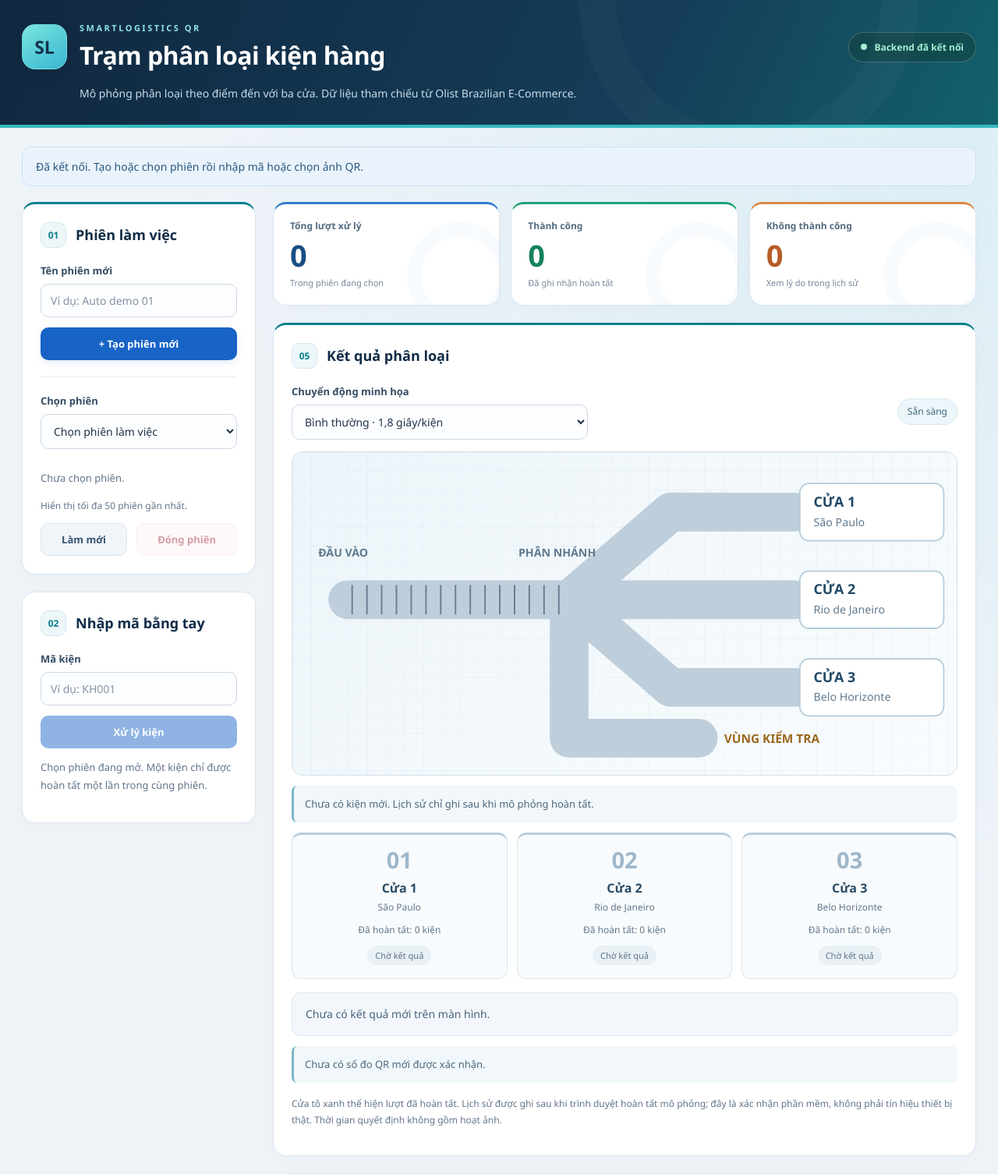
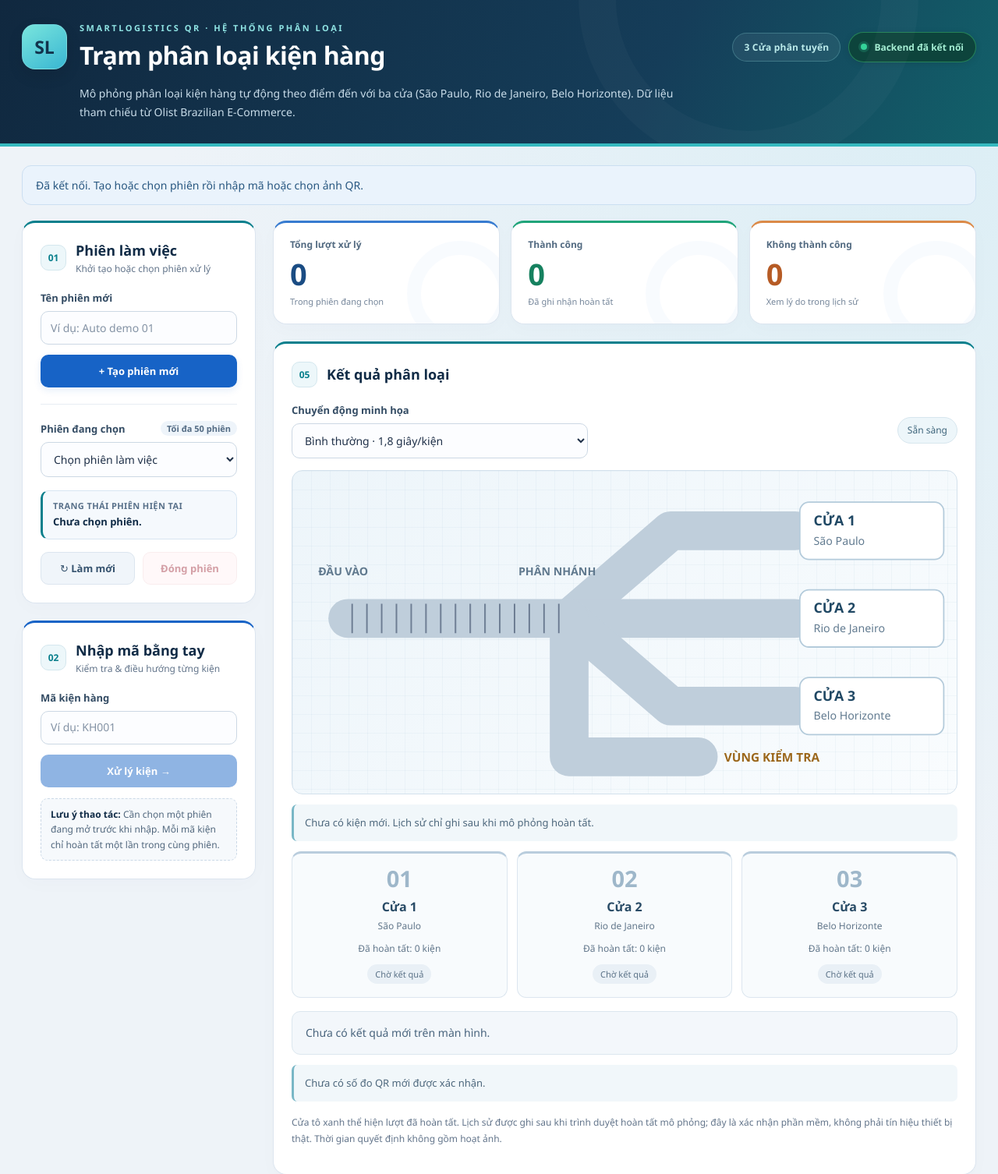
Before and after one commit to tam2006/smart-logistics-nhom-10, a Flask app: page / in a window 1280 px wide. Shown: the top 1506 px of the page at 78% size. Run offline with Flask 3, Linux system fonts and the light colour scheme; data comes from the database, SQL or seed files in the repository; data that the repository does not hold is empty.

Commit message:
Chinh giao dien dau trang, phien lam viec va nhap tay

```diff
--- a/static/style.css
+++ b/static/style.css
@@ -1020,3 +1020,170 @@ footer {
     transition: none !important;
   }
 }
+/* =========================================================
+   PHẦN 1: ĐẦU TRANG, PHIÊN LÀM VIỆC & NHẬP TAY
+   ========================================================= */
+
+.header-status-group {
+  display: flex;
+  align-items: center;
+  flex-wrap: wrap;
+  gap: 10px;
+}
+
+.station-pill {
+  padding: 9px 14px;
+  border: 1px solid #8fe3e340;
+  border-radius: 100px;
+  background: #ffffff10;
+  color: #bcebeb;
+  font-size: 12px;
+  font-weight: 600;
+  letter-spacing: 0.2px;
+}
+
+.connection {
+  box-shadow: 0 2px 10px #00000018;
+  transition: background-color 0.2s ease, color 0.2s ease, border-color 0.2s ease;
+}
+
+.connection[data-state="ok"] {
+  border-color: #4ade8066;
+  color: #a5efd4;
+  background: #0d443c;
+}
+
+.connection[data-state="ok"]::before {
+  background: #34d399;
+  box-shadow: 0 0 0 3px #34d39933;
+}
+
+.connection[data-state="error"] {
+  border-color: #fca5a566;
+  color: #ffd0d0;
+  background: #6b252b;
+}
+
+.connection[data-state="error"]::before {
+  background: #f87171;
+  box-shadow: 0 0 0 3px #f8717133;
+}
+
+.section-subtitle {
+  margin: 2px 0 0;
+  color: var(--muted);
+  font-size: 12px;
+  font-weight: 400;
+}
+
+.control-sidebar .card {
+  position: relative;
+}
+
+.manual-card {
+  border-top: 3px solid var(--blue);
+}
+
+.label-row {
+  display: flex;
+  align-items: center;
+  justify-content: space-between;
+  gap: 8px;
+  margin-bottom: 8px;
+}
+
+.label-row label {
+  margin-bottom: 0;
+}
+
+.limit-tag {
+  padding: 2px 8px;
+  border-radius: 999px;
+  background: #eef4fa;
+  color: #536b84;
+  font-size: 11px;
+  font-weight: 600;
+}
+
+.session-info-box {
+  margin: 4px 0 16px;
+  padding: 11px 13px;
+  border: 1px solid #d7e5f2;
+  border-left: 3px solid var(--teal);
+  border-radius: 10px;
+  background: #f5f9fd;
+}
+
+.session-info-label {
+  display: block;
+  margin-bottom: 4px;
+  color: #587089;
+  font-size: 11px;
+  font-weight: 700;
+  text-transform: uppercase;
+  letter-spacing: 0.4px;
+}
+
+.session-info-text {
+  margin: 0;
+  color: var(--navy);
+  font-size: 13px;
+  font-weight: 600;
+  line-height: 1.5;
+  overflow-wrap: anywhere;
+}
+
+.session-actions {
+  display: grid;
+  grid-template-columns: repeat(2, minmax(0, 1fr));
+  gap: 10px;
+}
+
+.session-actions .button {
+  width: 100%;
+  padding-inline: 10px;
+}
+
+.code-input {
+  font-family: Consolas, "Courier New", monospace;
+  font-size: 15px;
+  font-weight: 700;
+  letter-spacing: 0.8px;
+  text-transform: uppercase;
+}
+
+.code-input::placeholder {
+  font-family: "Segoe UI", Arial, sans-serif;
+  font-size: 14px;
+  font-weight: 400;
+  letter-spacing: normal;
+  text-transform: none;
+}
+
+.manual-hint {
+  margin-top: 14px;
+  padding: 10px 12px;
+  border-radius: 9px;
+  background: #f6f9fc;
+  border: 1px dashed #cbd9e7;
+  color: #52687e;
+  font-size: 12px;
+  line-height: 1.6;
+}
+
+.manual-hint strong {
+  color: var(--navy);
+}
+
+@media (max-width: 850px) {
+  .header-status-group {
+    width: 100%;
+    justify-content: flex-start;
+  }
+}
+
+@media (max-width: 420px) {
+  .session-actions {
+    grid-template-columns: 1fr;
+  }
+}
--- a/templates/index.html
+++ b/templates/index.html
@@ -32,25 +32,27 @@
   ></script>
 </head>
 
-<body>
 <header class="header">
     <div class="header-inner">
       <div class="brand">
         <div class="brand-mark" aria-hidden="true">SL</div>
 
         <div>
-          <p class="eyebrow">SMARTLOGISTICS QR</p>
+          <p class="eyebrow">SMARTLOGISTICS QR · HỆ THỐNG PHÂN LOẠI</p>
           <h1>Trạm phân loại kiện hàng</h1>
         </div>
       </div>
 
+      <div class="header-status-group">
+        <span class="station-pill">3 Cửa phân tuyến</span>
         <span id="connectionStatus" class="connection">
           Đang kết nối…
         </span>
       </div>
+    </div>
 
     <p class="header-description">
-      Mô phỏng phân loại theo điểm đến với ba cửa.
+      Mô phỏng phân loại kiện hàng tự động theo điểm đến với ba cửa (São Paulo, Rio de Janeiro, Belo Horizonte).
       Dữ liệu tham chiếu từ Olist Brazilian E-Commerce.
     </p>
   </header>
@@ -72,16 +74,20 @@
     </div>
 
     <div class="workspace">
-      <aside>
-        <section class="card">
+      <aside class="control-sidebar">
+        <section class="card session-card">
           <div class="section-heading">
             <span class="step">01</span>
+            <div>
               <h2>Phiên làm việc</h2>
+              <p class="section-subtitle">Khởi tạo hoặc chọn phiên xử lý</p>
+            </div>
           </div>
 
-          <form id="sessionForm">
+          <form id="sessionForm" class="p1-form">
             <label for="sessionName">Tên phiên mới</label>
 
+            <div class="input-action-stack">
               <input
                 id="sessionName"
                 type="text"
@@ -97,31 +103,36 @@
               >
                 + Tạo phiên mới
               </button>
+            </div>
           </form>
 
           <div class="divider"></div>
 
-          <label for="sessionSelect">Chọn phiên</label>
+          <div class="session-select-group">
+            <div class="label-row">
+              <label for="sessionSelect">Phiên đang chọn</label>
+              <span class="limit-tag">Tối đa 50 phiên</span>
+            </div>
 
             <select id="sessionSelect">
               <option value="">Chưa chọn phiên</option>
             </select>
 
-          <p id="sessionInfo" class="muted">
+            <div class="session-info-box">
+              <span class="session-info-label">Trạng thái phiên hiện tại</span>
+              <p id="sessionInfo" class="session-info-text">
                 Chưa chọn phiên.
               </p>
+            </div>
+          </div>
 
-          <p class="muted small">
-            Hiển thị tối đa 50 phiên gần nhất.
-          </p>
-
-          <div class="actions">
+          <div class="actions session-actions">
             <button
               id="refreshButton"
               class="button secondary"
               type="button"
             >
-              Làm mới
+              ↻ Làm mới
             </button>
 
             <button
@@ -135,17 +146,21 @@
           </div>
         </section>
 
-        <section class="card">
+        <section class="card manual-card">
           <div class="section-heading">
             <span class="step">02</span>
+            <div>
               <h2>Nhập mã bằng tay</h2>
+              <p class="section-subtitle">Kiểm tra &amp; điều hướng từng kiện</p>
+            </div>
           </div>
 
-          <form id="parcelForm">
-            <label for="parcelCode">Mã kiện</label>
+          <form id="parcelForm" class="p1-form">
+            <label for="parcelCode">Mã kiện hàng</label>
 
             <input
               id="parcelCode"
+              class="code-input"
               type="text"
               maxlength="64"
               placeholder="Ví dụ: KH001"
@@ -160,14 +175,13 @@
               type="submit"
               disabled
             >
-              Xử lý kiện
+              Xử lý kiện →
             </button>
           </form>
 
-          <p class="muted">
-            Chọn phiên đang mở. Một kiện chỉ được hoàn tất
-            một lần trong cùng phiên.
-          </p>
+          <div class="manual-hint">
+            <strong>Lưu ý thao tác:</strong> Cần chọn một phiên đang mở trước khi nhập. Mỗi mã kiện chỉ hoàn tất một lần trong cùng phiên.
+          </div>
         </section>
       </aside>
 
```
Lines whose indentation alone changed are shown as unchanged.
